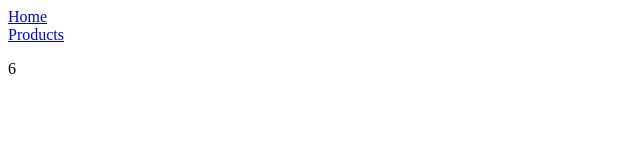
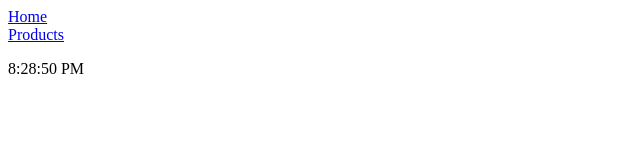
Before and after one commit to hrodberaht/angularApp, an Angular app: page / in a window 1280 px wide. Shown: the top 160 px of the page, without its empty margins (0-640 px from the left). Built offline with nearby package versions, Linux system fonts and the light colour scheme.

Commit message:
rewrite timer to clock

```diff
--- a/src/app/timer/timer.component.html
+++ b/src/app/timer/timer.component.html
@@ -1 +1 @@
-<p>{{time}}</p>
+<p>{{time | date: 'mediumTime'}}</p>
--- a/src/app/timer/timer.component.ts
+++ b/src/app/timer/timer.component.ts
@@ -9,11 +9,11 @@ import { map } from "rxjs/operators";
   styleUrls: ["./timer.component.css"]
 })
 export class TimerComponent implements OnInit {
-  time: number;
+  time: Date;
   constructor() {}
 
   ngOnInit() {
     const timer = interval(1000);
-    const subscribe = timer.subscribe(val => (this.time = val));
+    const subscribe = timer.subscribe(val => (this.time = new Date()));
   }
 }
```
